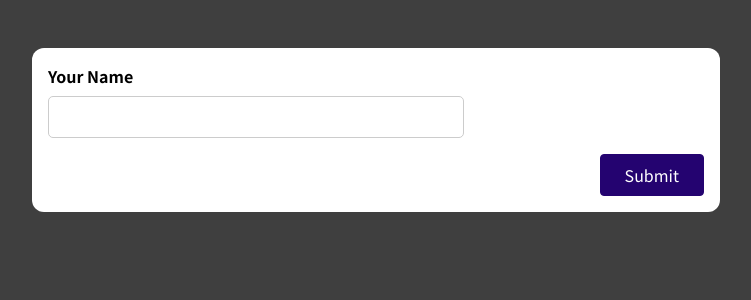
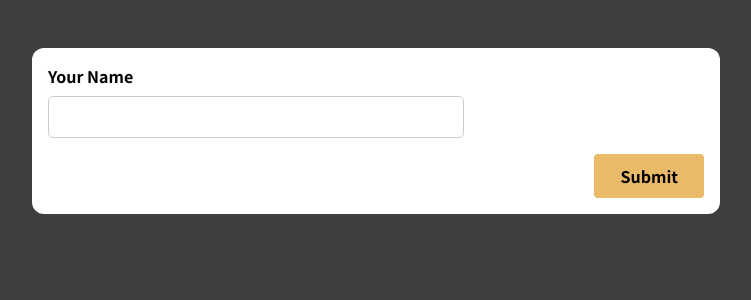
Before and after one commit to bognikk/REACT-forms-and-user-inputs, a React (Create React App) app: page / in a window 1280 px wide. Shown: the top 300 px of the page, without its empty margins (264-1015 px from the left). Built offline with nearby package versions, Linux system fonts and the light colour scheme.

Commit message:
form submission and getting user input values

```diff
--- a/src/components/SimpleInput.jsx
+++ b/src/components/SimpleInput.jsx
@@ -1,9 +1,38 @@
+import { useRef, useState } from "react";
+
 const SimpleInput = (props) => {
+	const nameInputRef = useRef();
+	const [enteredName, setEnteredName] = useState("");
+
+	const nameInputChangeHandler = (event) => {
+		setEnteredName(event.target.value);
+	};
+
+	const formSubmissionHandler = (event) => {
+		event.preventDefault();
+
+		console.log("useState:", enteredName);
+		const enteredValue = nameInputRef.current.value;
+		console.log("useRef:", enteredValue);
+
+		setEnteredName("");
+	};
+
+	// use only one of these two
+	// if you check only once when form is submitted then useRefs is better
+	// if you check every key stroke, end want to reset input value, then useRefs is better
+
 	return (
-    <form>
-      <div className='form-control'>
-        <label htmlFor='name'>Your Name</label>
-        <input type='text' id='name' />
+		<form onSubmit={formSubmissionHandler}>
+			<div className="form-control">
+				<label htmlFor="name">Your Name</label>
+				<input
+					ref={nameInputRef}
+					type="text"
+					id="name"
+					onChange={nameInputChangeHandler}
+					value={enteredName}
+				/>
 			</div>
 			<div className="form-actions">
 				<button>Submit</button>
--- a/src/index.scss
+++ b/src/index.scss
@@ -68,18 +68,34 @@ body {
 }
 
 button {
+	display: inline-block;
+	width: 100%;
+	padding: 0.5rem 1.5rem;
+	border: 2px solid #eaba6b;
+	border-radius: 4px;
+	color: #000;
 	font: inherit;
-	background-color: #240370;
-	color: white;
-	border: 1px solid #240370;
-	padding: 0.5rem 1.5rem;
-	border-radius: 4px;
+	font-weight: 700;
+	text-decoration: none;
+	background-color: #eaba6b;
 	cursor: pointer;
 
+	@media (min-width: 768px) {
+		width: auto;
+	}
+
 	&:hover,
-	&:active {
-		background-color: #33059e;
-		border-color: #33059e;
+	&:active,
+	&:focus {
+		color: #eaba6b;
+		border-color: #eaba6b;
+		background-color: #0075a2;
+		outline-color: #eaba6b;
+	}
+
+	&:focus {
+		outline: 2px solid webkit-focus-ring-color;
+		outline-offset: -2px;
 	}
 }
 
```
Lines whose indentation alone changed are shown as unchanged.
